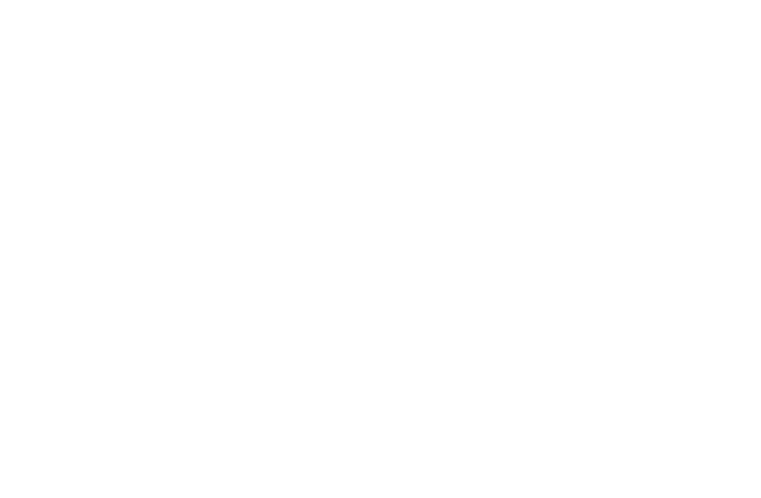
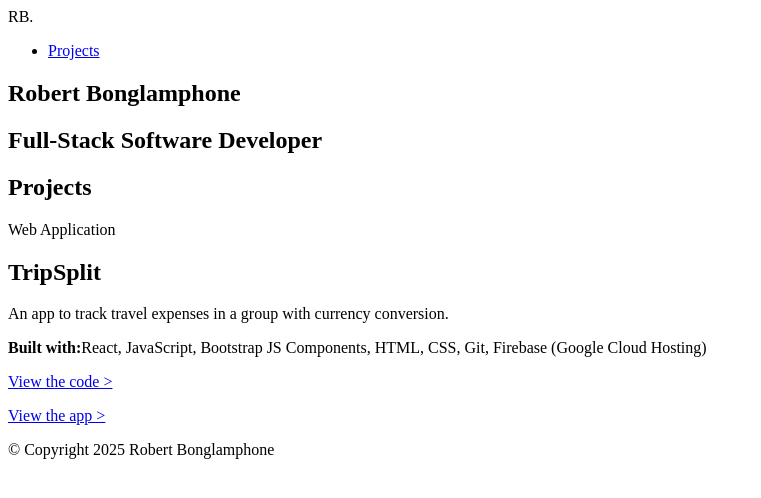
Before and after one commit to bonglrob/portfolio, a React (Vite) app: page / in a window 1280 px wide. Shown: the top 498 px of the page, without its empty margins (0-761 px from the left). Built offline with nearby package versions, Linux system fonts and the light colour scheme.

Commit message:
add initial html structure for site

```diff
--- a/src/App.tsx
+++ b/src/App.tsx
@@ -4,6 +4,40 @@
 
   return (
     <>
+      <header>
+        <nav>
+          <div className="logo">RB.</div>
+          <ul>
+            <li>
+              <a href="#projects">Projects</a>
+            </li>
+          </ul>
+        </nav>
+      </header>
+      <main>
+        <section id="landing-banner">
+          <h1>Robert Bonglamphone</h1>
+          <h2>Full-Stack Software Developer</h2>
+        </section>
+        <section id="projects">
+          <h2 className="project-header">Projects</h2>
+          <section className="project-container">
+            <div className="text-container">
+              <p className="caption">Web Application</p>
+              <h2>TripSplit</h2>
+              <p>An app to track travel expenses in a group with currency conversion.</p>
+              <p><strong>Built with:</strong>React, JavaScript, Bootstrap JS Components, HTML, CSS, Git, Firebase (Google Cloud Hosting)</p>
+              <div className="project-links">
+                  <p><a href="https://github.com/bonglrob/trip-expense-tracker" target="_blank">View the code &gt;</a></p>
+                  <p><a href="https://tripsplit-b7.web.app/landing" target="_blank">View the app &gt;</a></p>
+              </div>
+            </div>
+          </section>
+        </section>
+      </main>
+      <footer>
+        <p className="copyright">&copy; Copyright 2025 Robert Bonglamphone</p>
+      </footer>
     </>
   );
 }
```
